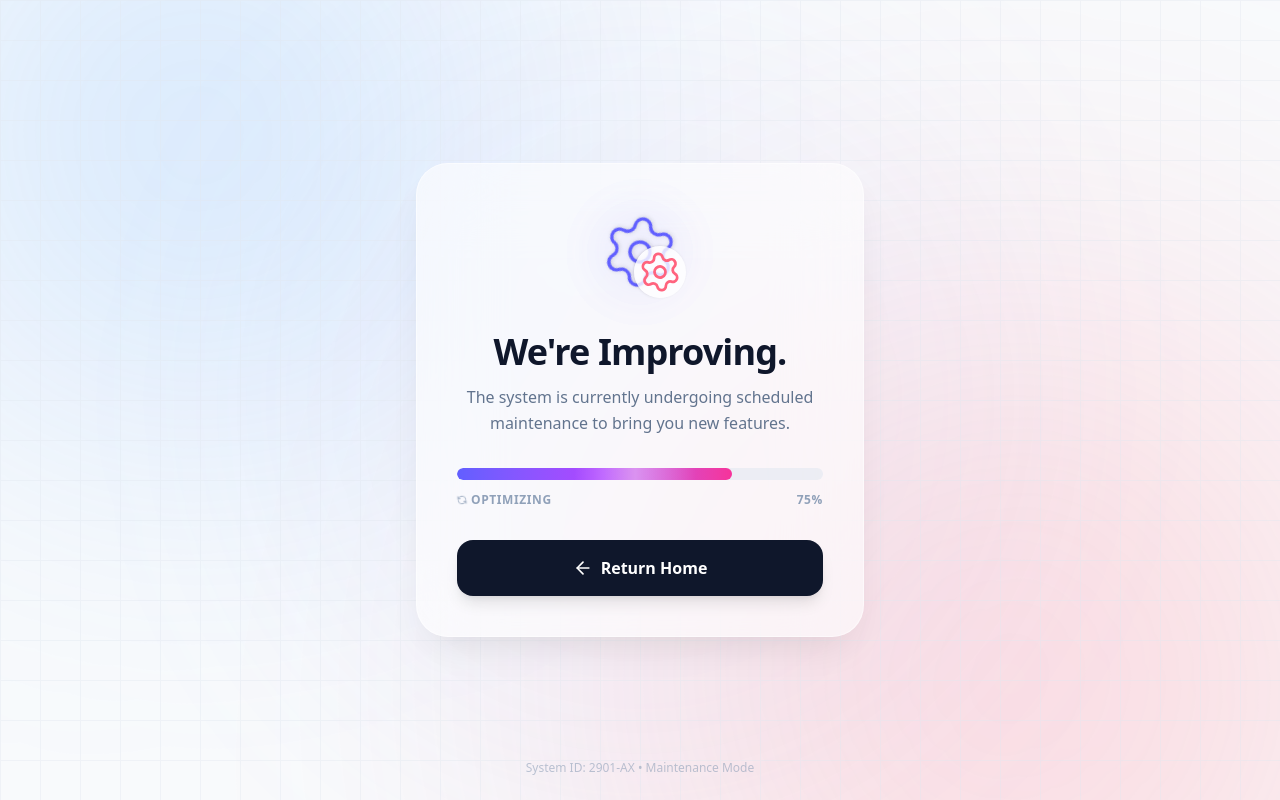
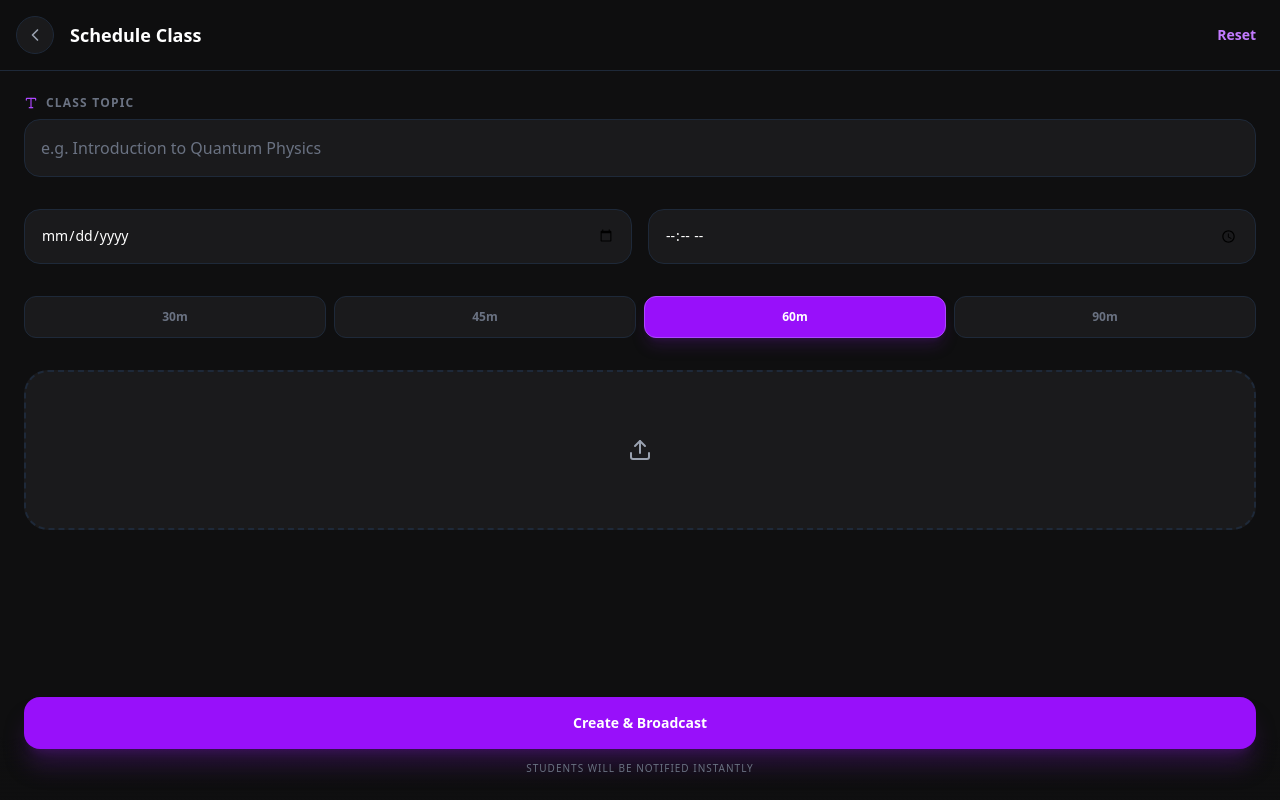
Before and after one commit to Abhinavsaini121/vlm-webapp, a React (Vite) app: page /scheduleclaas in a window 1280 px wide. Built offline with nearby package versions, Linux system fonts and the light colour scheme.

Commit message:
pull harsh changies

```diff
--- a/src/pages/Home/Teacher/Home/TeacherHome.jsx
+++ b/src/pages/Home/Teacher/Home/TeacherHome.jsx
@@ -5,30 +5,25 @@ import {
   Moon, Sun, Star
 } from 'lucide-react';
 import { motion } from 'framer-motion';
+// Ensure you have react-router-dom installed: npm install react-router-dom
+import { useNavigate } from 'react-router-dom';
 import FloatingNav from '../../../../components/Bottombar/Bottombar';
 
 // --- 1. REAL THEME LOGIC (Fixed & Integrated) ---
 const useTheme = () => {
-  // State initialize karte waqt hi localStorage check karega
   const [theme, setTheme] = useState(() => {
     if (typeof window !== 'undefined') {
-      return localStorage.getItem("theme") || "light"; // Default light agar kuch na mile
+      return localStorage.getItem("theme") || "light";
     }
     return "light";
   });
 
   useEffect(() => {
     const root = window.document.documentElement;
-
-    // Pehle dark class hatao clean state ke liye
     root.classList.remove("dark");
-
-    // Agar theme dark hai, to class add karo
     if (theme === "dark") {
       root.classList.add("dark");
     }
-
-    // LocalStorage me save karo taaki refresh ke baad yaad rahe
     localStorage.setItem("theme", theme);
   }, [theme]);
 
@@ -55,6 +50,8 @@ const itemVariants = {
 
 // --- COMPONENT: APPBAR ---
 const Appbar = ({ theme, toggleTheme }) => {
+  const navigate = useNavigate(); // Hook for navigation
+
   return (
     <motion.header
       initial={{ y: -50, opacity: 0 }}
@@ -62,15 +59,17 @@ const Appbar = ({ theme, toggleTheme }) => {
       className="flex justify-between items-center p-6 pb-2 sticky top-0 z-40 bg-white/80 dark:bg-[#0f0f10]/80 backdrop-blur-md border-b border-gray-100 dark:border-transparent transition-colors duration-300"
     >
       <div className="flex items-center gap-3">
+        {/* --- 1. PROFILE CLICKABLE --- */}
         <motion.div
           whileHover={{ scale: 1.05 }}
+          onClick={() => navigate('/profile')}
           className="w-10 h-10 rounded-full bg-gradient-to-tr from-purple-600 to-blue-500 p-[2px] cursor-pointer"
         >
           <div className="w-full h-full rounded-full bg-white dark:bg-[#1a1a1c] flex items-center justify-center">
             <span className="text-sm font-bold text-gray-800 dark:text-white">PR</span>
           </div>
         </motion.div>
-        <div>
+        <div onClick={() => navigate('/profile')} className="cursor-pointer">
           <p className="text-xs text-gray-500 uppercase tracking-wider font-semibold">Welcome back,</p>
           <h1 className="text-lg font-bold text-gray-900 dark:text-white">Priya</h1>
         </div>
@@ -86,9 +85,11 @@ const Appbar = ({ theme, toggleTheme }) => {
           {theme === 'dark' ? <Sun size={20} /> : <Moon size={20} />}
         </motion.button>
 
+        {/* --- 2. NOTIFICATION CLICKABLE --- */}
         <motion.div
           whileTap={{ scale: 0.9 }}
-          className="relative p-2 bg-gray-100 dark:bg-[#1a1a1c] rounded-full border border-gray-200 dark:border-gray-800 cursor-pointer"
+          onClick={() => navigate('/notifications')}
+          className="relative p-2 bg-gray-100 dark:bg-[#1a1a1c] rounded-full border border-gray-200 dark:border-gray-800 cursor-pointer hover:bg-gray-200 dark:hover:bg-gray-800 transition-colors"
         >
           <Bell size={20} className="text-gray-500 dark:text-gray-400" />
           <span className="absolute top-2 right-2 w-2 h-2 bg-red-500 rounded-full border-2 border-white dark:border-[#1a1a1c]"></span>
@@ -100,13 +101,12 @@ const Appbar = ({ theme, toggleTheme }) => {
 
 // --- MAIN SCREEN ---
 const Dashboard = () => {
-  // Yahan humne apna REAL hook use kiya hai
   const { theme, toggleTheme } = useTheme();
+  const navigate = useNavigate(); // Hook for navigation
 
   return (
     <div className="min-h-screen bg-gray-50 dark:bg-[#0f0f10] text-gray-900 dark:text-white font-sans pb-32 transition-colors duration-300">
 
-      {/* Appbar ko theme aur toggle function pass kiya */}
       <Appbar theme={theme} toggleTheme={toggleTheme} />
 
       <motion.main
@@ -116,7 +116,12 @@ const Dashboard = () => {
       >
         {/* --- TOP: EARNINGS & RATING --- */}
         <motion.section variants={itemVariants} className="p-6 pt-4 space-y-4">
-          <div className="bg-white dark:bg-[#1a1a1c] border border-purple-200 dark:border-purple-500/30 rounded-3xl p-6 relative overflow-hidden shadow-lg dark:shadow-[0_8px_32px_rgba(0,0,0,0.4)] transition-colors duration-300">
+
+          {/* --- 3. EARNINGS SUMMARY CLICKABLE --- */}
+          <div
+            onClick={() => navigate('/earnings')}
+            className="bg-white dark:bg-[#1a1a1c] border border-purple-200 dark:border-purple-500/30 rounded-3xl p-6 relative overflow-hidden shadow-lg dark:shadow-[0_8px_32px_rgba(0,0,0,0.4)] transition-all duration-300 cursor-pointer hover:scale-[1.01] active:scale-[0.99]"
+          >
             {/* Animated Blob */}
             <motion.div
               animate={{ scale: [1, 1.2, 1], opacity: [0.3, 0.5, 0.3] }}
@@ -132,7 +137,7 @@ const Dashboard = () => {
               </div>
               <motion.div
                 whileHover={{ rotate: 45 }}
-                className="bg-emerald-100 dark:bg-[#4ade80]/10 p-2 rounded-lg cursor-pointer"
+                className="bg-emerald-100 dark:bg-[#4ade80]/10 p-2 rounded-lg"
               >
                 <ArrowUpRight size={20} className="text-emerald-600 dark:text-[#4ade80]" />
               </motion.div>
@@ -162,13 +167,19 @@ const Dashboard = () => {
         <section className="px-6 space-y-3">
           <motion.h3 variants={itemVariants} className="text-sm font-bold text-gray-400 uppercase tracking-widest ml-1">Quick Actions</motion.h3>
           <div className="grid grid-cols-2 gap-3">
+
+            {/* --- 4. GO LIVE NOW CLICKABLE --- */}
             <QuickActionButton
+              onClick={() => navigate('/live')}
               icon={<PlayCircle size={24} className="text-purple-500 dark:text-purple-400" />}
               color="bg-purple-100 dark:bg-purple-500/20"
               title="Go Live Now"
               subtitle="Start instant session"
             />
+
+            {/* --- 5. UPLOAD VIDEO CLICKABLE --- */}
             <QuickActionButton
+              onClick={() => navigate('/scheduleclaas')}
               icon={<UploadCloud size={24} className="text-blue-500 dark:text-blue-400" />}
               color="bg-blue-100 dark:bg-blue-500/20"
               title="Upload Video"
@@ -181,7 +192,15 @@ const Dashboard = () => {
         <section className="px-6 mt-8 space-y-4">
           <div className="flex justify-between items-center">
             <motion.h3 variants={itemVariants} className="text-sm font-bold text-gray-400 uppercase tracking-widest ml-1">Today's Schedule</motion.h3>
-            <motion.button whileTap={{ scale: 0.95 }} className="text-xs text-purple-600 dark:text-purple-400 font-bold">View All</motion.button>
+
+            {/* --- 6. VIEW ALL CLICKABLE --- */}
+            <motion.button
+              onClick={() => navigate('/schedule')}
+              whileTap={{ scale: 0.95 }}
+              className="text-xs text-purple-600 dark:text-purple-400 font-bold hover:underline"
+            >
+              View All
+            </motion.button>
           </div>
 
           <div className="space-y-0 relative">
@@ -217,7 +236,6 @@ const Dashboard = () => {
         </section>
       </motion.main>
 
-      {/* --- USING THE NEW IMPORTED FLOATING NAV --- */}
       <FloatingNav />
 
     </div>
@@ -226,12 +244,14 @@ const Dashboard = () => {
 
 // --- HELPER COMPONENTS ---
 
-const QuickActionButton = ({ icon, color, title, subtitle }) => (
+// Updated to accept onClick prop
+const QuickActionButton = ({ icon, color, title, subtitle, onClick }) => (
   <motion.button
+    onClick={onClick}
     variants={itemVariants}
     whileHover={{ scale: 1.02 }}
     whileTap={{ scale: 0.95 }}
-    className="bg-white dark:bg-[#1a1a1c] border border-gray-200 dark:border-gray-800 p-4 rounded-2xl flex flex-col items-start gap-3 transition-colors shadow-sm"
+    className="bg-white dark:bg-[#1a1a1c] border border-gray-200 dark:border-gray-800 p-4 rounded-2xl flex flex-col items-start gap-3 transition-colors shadow-sm w-full"
   >
     <div className={`w-10 h-10 ${color} rounded-xl flex items-center justify-center transition-colors`}>
       {icon}
--- /dev/null
+++ b/src/pages/Home/Teacher/Home/class/ScheduleClass.jsx
@@ -0,0 +1,168 @@
+import React, { useState } from 'react';
+import { useNavigate } from "react-router-dom";
+import {
+  ChevronLeft,
+  Type,
+  Calendar,
+  Clock,
+  Hourglass,
+  Image as ImageIcon,
+  Upload,
+  X,
+  Loader2
+} from 'lucide-react';
+
+const ScheduleForm = () => {
+
+  const navigate = useNavigate();
+
+  const [formData, setFormData] = useState({
+    topic: '',
+    date: '',
+    time: '',
+    duration: '60',
+    thumbnail: null
+  });
+
+  const [preview, setPreview] = useState(null);
+  const [loading, setLoading] = useState(false);
+
+  // ---------- IMAGE ----------
+  const handleImageChange = (e) => {
+    const file = e.target.files[0];
+    if (file) {
+      setFormData({ ...formData, thumbnail: file });
+      setPreview(URL.createObjectURL(file));
+    }
+  };
+
+  // ---------- CREATE CLASS ----------
+  const handleCreate = () => {
+    setLoading(true);
+
+    setTimeout(() => {
+      setLoading(false);
+
+      // dummy route after create
+      navigate("/schedule-success");
+
+    }, 3000);
+  };
+
+  return (
+    <div className="min-h-screen bg-gray-50 dark:bg-[#0f0f10] text-gray-900 dark:text-white font-sans pb-32 transition-colors duration-300">
+
+      {/* --- HEADER --- */}
+      <header className="sticky top-0 z-20 bg-gray-50/90 dark:bg-[#0f0f10]/90 backdrop-blur-md p-4 flex items-center justify-between border-b border-gray-200 dark:border-gray-800">
+        <div className="flex items-center gap-4">
+
+          {/* BACK BUTTON WORKING */}
+          <button
+            onClick={() => navigate(-1)}
+            className="p-2 bg-white dark:bg-[#1a1a1c] rounded-full text-gray-600 dark:text-gray-400 border border-gray-200 dark:border-gray-800"
+          >
+            <ChevronLeft size={20} />
+          </button>
+
+          <h1 className="text-lg font-bold">Schedule Class</h1>
+        </div>
+
+        <button
+          onClick={()=>{
+            setFormData({ topic:'', date:'', time:'', duration:'60', thumbnail:null })
+            setPreview(null)
+          }}
+          className="text-purple-600 dark:text-purple-400 font-bold text-sm px-2"
+        >
+          Reset
+        </button>
+      </header>
+
+      <div className="p-6 space-y-8">
+
+        {/* --- TOPIC INPUT --- */}
+        <div className="space-y-2">
+          <label className="text-xs font-bold text-gray-500 uppercase tracking-widest flex items-center gap-2">
+            <Type size={14} className="text-purple-500" /> Class Topic
+          </label>
+          <input
+            type="text"
+            placeholder="e.g. Introduction to Quantum Physics"
+            className="w-full bg-white dark:bg-[#1a1a1c] border border-gray-200 dark:border-gray-800 rounded-2xl p-4 focus:outline-none focus:ring-2 focus:ring-purple-500/50 transition-all placeholder:text-gray-500"
+            onChange={(e) => setFormData({...formData, topic: e.target.value})}
+          />
+        </div>
+
+        {/* --- DATE & TIME ROW --- */}
+        <div className="grid grid-cols-2 gap-4">
+          <input
+            type="date"
+            className="w-full bg-white dark:bg-[#1a1a1c] border border-gray-200 dark:border-gray-800 rounded-2xl p-4 text-sm appearance-none"
+          />
+          <input
+            type="time"
+            className="w-full bg-white dark:bg-[#1a1a1c] border border-gray-200 dark:border-gray-800 rounded-2xl p-4 text-sm"
+          />
+        </div>
+
+        {/* --- DURATION --- */}
+        <div className="flex gap-2">
+          {['30','45','60','90'].map(mins=>(
+            <button
+              key={mins}
+              onClick={()=>setFormData({...formData,duration:mins})}
+              className={`flex-1 py-3 rounded-xl text-xs font-bold transition-all border ${
+                formData.duration===mins
+                ? 'bg-purple-600 border-purple-500 text-white shadow-lg shadow-purple-900/30'
+                : 'bg-white dark:bg-[#1a1a1c] border-gray-200 dark:border-gray-800 text-gray-500'
+              }`}
+            >
+              {mins}m
+            </button>
+          ))}
+        </div>
+
+        {/* --- THUMBNAIL --- */}
+        {!preview ? (
+          <label className="flex flex-col items-center justify-center w-full h-40 bg-white dark:bg-[#1a1a1c] border-2 border-dashed border-gray-200 dark:border-gray-800 rounded-3xl cursor-pointer hover:border-purple-500/50 transition-all group">
+            <Upload size={24} className="text-gray-400 group-hover:text-purple-400" />
+            <input type="file" className="hidden" onChange={handleImageChange} />
+          </label>
+        ) : (
+          <div className="relative w-full h-40 rounded-3xl overflow-hidden border border-gray-200 dark:border-gray-800">
+            <img src={preview} className="w-full h-full object-cover"/>
+            <button
+              onClick={()=>setPreview(null)}
+              className="absolute top-2 right-2 p-1.5 bg-black/60 rounded-full text-white"
+            >
+              <X size={16}/>
+            </button>
+          </div>
+        )}
+      </div>
+
+      {/* --- BUTTON --- */}
+      <div className="fixed bottom-0 left-0 right-0 p-6 bg-gradient-to-t from-gray-50 dark:from-[#0f0f10] via-transparent">
+
+        <button
+          onClick={handleCreate}
+          disabled={loading}
+          className="w-full bg-purple-600 text-white py-4 rounded-2xl font-bold text-sm shadow-xl shadow-purple-900/40 active:scale-[0.98] transition-all flex items-center justify-center gap-2"
+        >
+          {loading ? (
+            <>
+              <Loader2 size={18} className="animate-spin"/>
+              Creating Class...
+            </>
+          ) : "Create & Broadcast"}
+        </button>
+
+        <p className="text-center text-[10px] text-gray-500 mt-3 font-medium uppercase tracking-widest">
+          Students will be notified instantly
+        </p>
+      </div>
+    </div>
+  );
+};
+
+export default ScheduleForm;
--- a/src/routes/AppRoutes.jsx
+++ b/src/routes/AppRoutes.jsx
@@ -9,6 +9,7 @@ import WalletHome from '../pages/Home/Teacher/wallet/WalletHome';
 import ShortsPage from '../pages/Home/Teacher/Shorts/Shorts';
 import FeedbackReviews from '../pages/Home/Teacher/reviews/Reviews';
 import Maintenance from '../pages/Maintenance';
+import ScheduleForm from '../pages/Home/Teacher/Home/class/ScheduleClass';
 
 
 const AppRoutes = () => {
@@ -26,6 +27,7 @@ const AppRoutes = () => {
       <Route path="/earnings" element={<WalletHome />} />
       <Route path="/shorts" element={<ShortsPage />} />
       <Route path="/reviews" element={<FeedbackReviews />} />
+      <Route path="/scheduleclaas" element={<ScheduleForm />} />
 
       <Route path="*" element={<Maintenance />} />
     </Routes>
```
